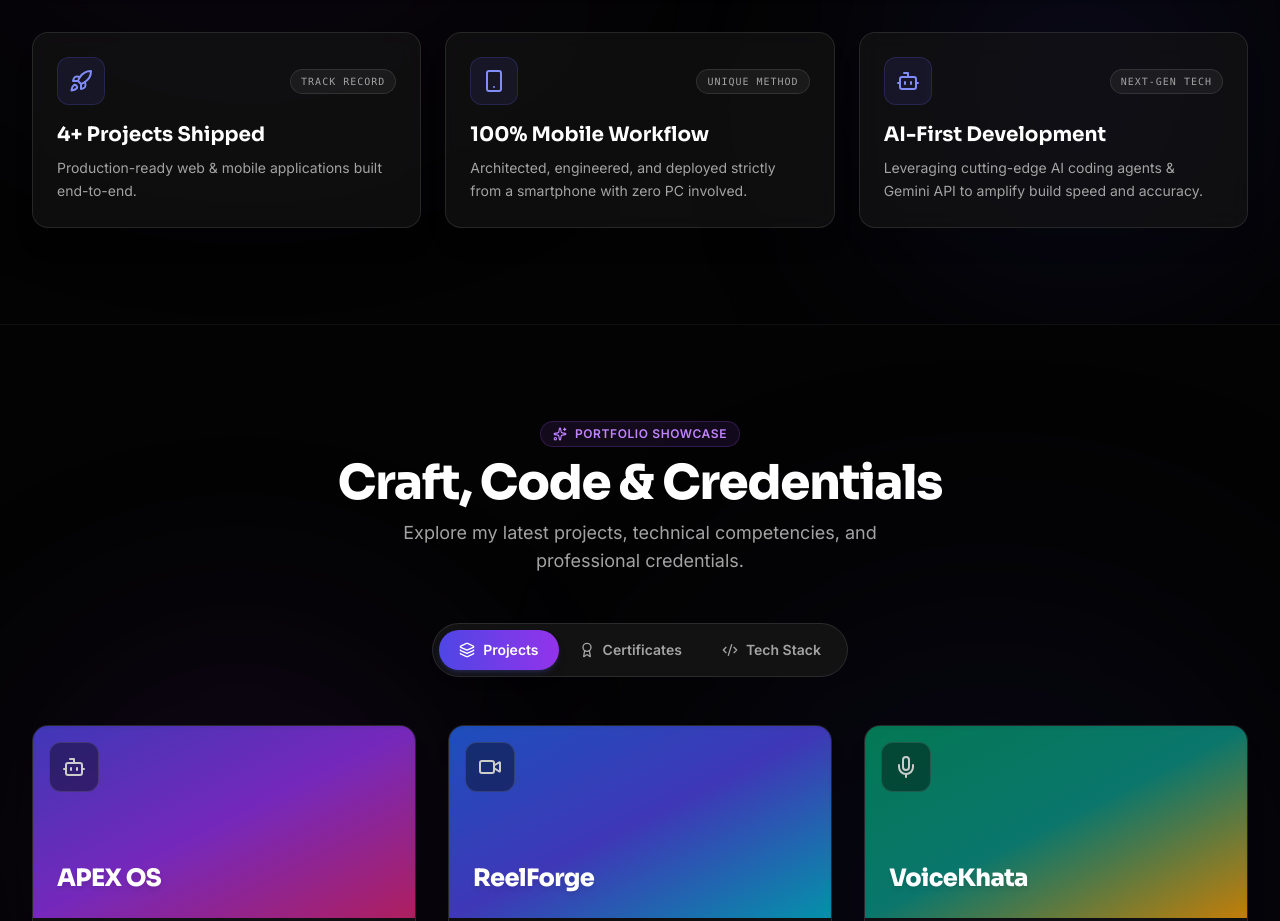
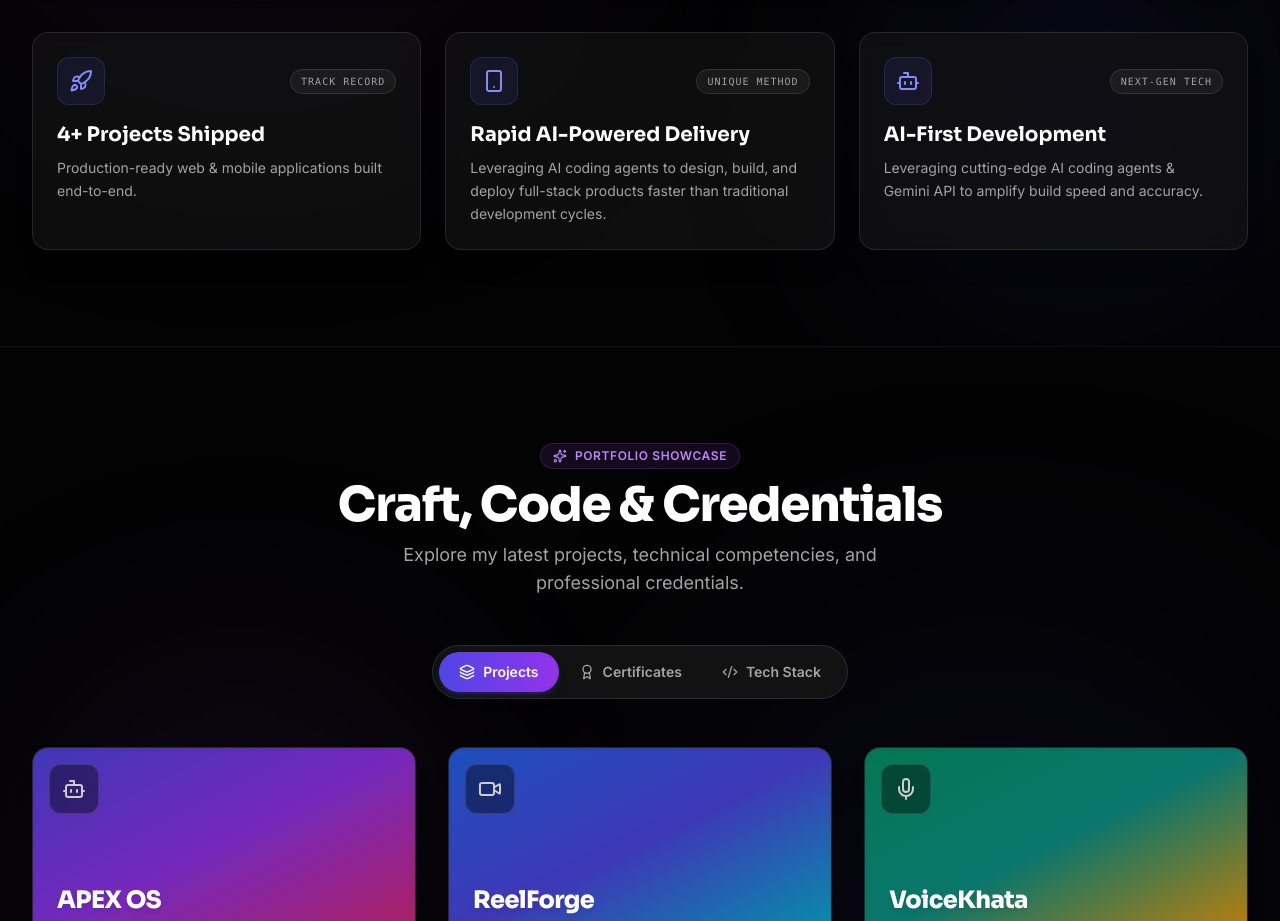
Before and after one commit to Aapa302/My-portfolio-, a Next.js app: page / in a window 1280 px wide. Shown: the part 1580-2501 px from the top of the page. Built offline with nearby package versions, Linux system fonts and the light colour scheme.

Commit message:
Update second stat card in About section to Rapid AI-Powered Delivery
Co-authored-by: Aapa302 <78959644+Aapa302@users.noreply.github.com>

```diff
--- a/components/About.tsx
+++ b/components/About.tsx
@@ -12,8 +12,8 @@ const statHighlights = [
   },
   {
     icon: Smartphone,
-    title: "100% Mobile Workflow",
-    description: "Architected, engineered, and deployed strictly from a smartphone with zero PC involved.",
+    title: "Rapid AI-Powered Delivery",
+    description: "Leveraging AI coding agents to design, build, and deploy full-stack products faster than traditional development cycles.",
     badge: "Unique Method",
   },
   {
```
